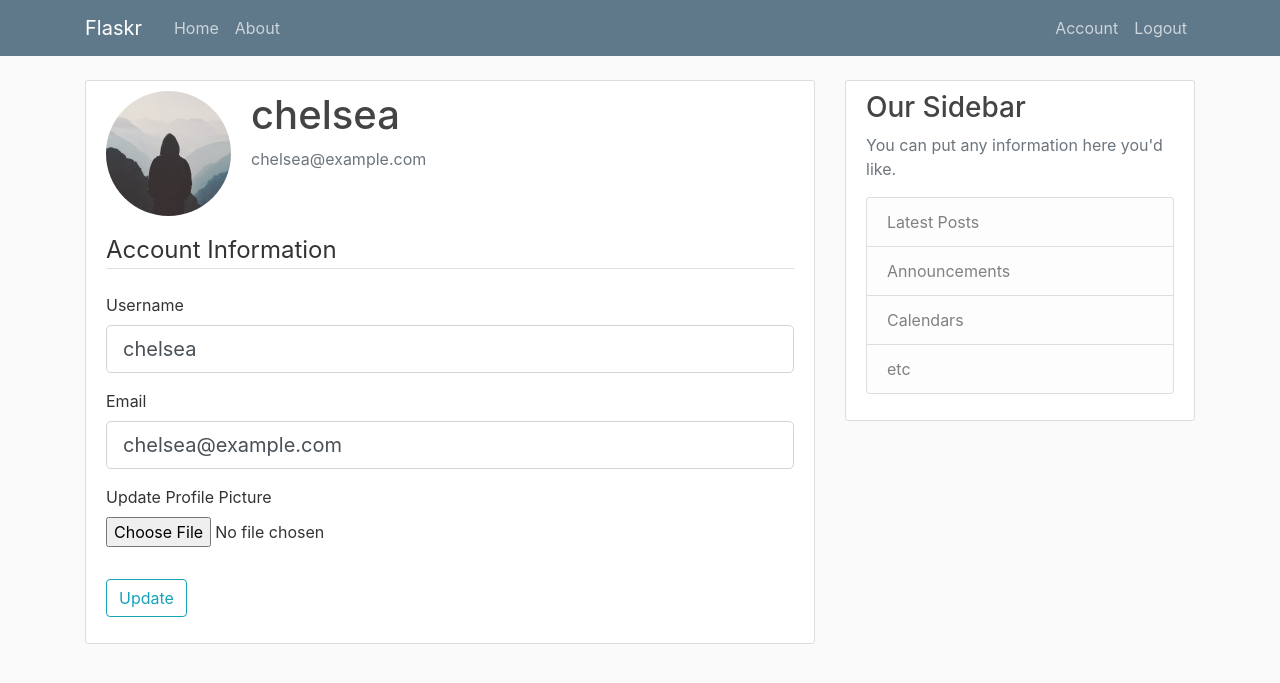
After one commit to derek-oshita/flaskr, a Flask app: page /account in a window 1280 px wide. The commit adds this page. Shown: the top 683 px of the page. Run offline with Flask 2, Linux system fonts and the light colour scheme; a user stored in the database is signed in; some libraries are stand-ins or nearby versions.

Commit message:
Added image field to form and image object to route.

```diff
--- a/flaskr/__init__.py
+++ b/flaskr/__init__.py
@@ -11,6 +11,8 @@
 db = SQLAlchemy(app)
 bcrypt = Bcrypt(app)
 login_manager = LoginManager(app)
+login_manager.login_view = 'login'
+login_manager.login_message_category = 'info'
 
 # ROUTES
 from flaskr import routes
--- a/flaskr/forms.py
+++ b/flaskr/forms.py
@@ -1,4 +1,6 @@
 from flask_wtf import FlaskForm
+from flask_wtf.file import FileField, FileAllowed
+from flask_login import current_user
 from wtforms import StringField, PasswordField, SubmitField, BooleanField
 from wtforms.validators import DataRequired, Length, Email, EqualTo, ValidationError
 
@@ -46,3 +48,29 @@
     remember = BooleanField('Remember me')
 
     submit = SubmitField('Login')
+
+# UPDATE ACCOUNT
+class UpdateAccountForm(FlaskForm):
+    username = StringField('Username', validators=[
+        DataRequired(),
+        Length(min=2, max=20)])
+
+    email = StringField('Email', validators=[
+        DataRequired(),
+        Email()])
+
+    picture = FileField('Update Profile Picture', validators=[FileAllowed(['jpg', 'png'])])
+
+    submit = SubmitField('Update')
+
+    def validate_username(self, username):
+        if username.data != current_user.username:
+            user = User.query.filter_by(username=username.data).first()
+            if user:
+                raise ValidationError('That username is already taken.')
+
+    def validate_email(self, email):
+        if email.data != current_user.email:
+            user = User.query.filter_by(email=email.data).first()
+            if user:
+                raise ValidationError('That email address is already taken.')
--- a/flaskr/routes.py
+++ b/flaskr/routes.py
@@ -1,8 +1,8 @@
-from flask import render_template, url_for, flash, redirect
+from flask import render_template, url_for, flash, redirect, request
 from flaskr import app, db, bcrypt
 from flaskr.models import User, Post
-from flaskr.forms import RegistrationForm, LoginForm
-from flask_login import login_user, current_user, logout_user
+from flaskr.forms import RegistrationForm, LoginForm, UpdateAccountForm
+from flask_login import login_user, current_user, logout_user, login_required
 
 
 posts = [
@@ -63,7 +63,8 @@
         user = User.query.filter_by(email=form.email.data).first()
         if user and bcrypt.check_password_hash(user.password, form.password.data):
             login_user(user, remember=form.remember.data)
-            return redirect(url_for('home'))
+            next_page = request.args.get('next')
+            return redirect(next_page) if next_page else redirect(url_for('home'))
         else:
             flash(f"Login unsuccessful. Please check credentials.", "danger")
     return render_template('login.html', title='Login', form=form)
@@ -73,3 +74,19 @@
 def logout():
     logout_user()
     return redirect(url_for('home'))
+
+@app.route("/account", methods=["GET", "POST"])
+@login_required
+def account():
+    form = UpdateAccountForm()
+    if form.validate_on_submit():
+        current_user.username = form.username.data
+        current_user.email = form.email.data
+        db.session.commit()
+        flash(f"Your account has been updated!", 'success')
+        return redirect(url_for('account'))
+    elif request.method == 'GET':
+        form.username.data = current_user.username
+        form.email.data = current_user.email
+    image_file = url_for('static', filename='profile_pics/' + current_user.image_file)
+    return render_template('account.html', title='Account', image_file=image_file, form=form)
--- /dev/null
+++ b/flaskr/templates/account.html
@@ -0,0 +1,63 @@
+{% extends 'layout.html' %}
+{% block content %}
+<div class="content-section">
+    <div class="media">
+      <img class="rounded-circle account-img" src="{{ image_file }}">
+      <div class="media-body">
+        <h2 class="account-heading">{{ current_user.username }}</h2>
+        <p class="text-secondary">{{ current_user.email }}</p>
+      </div>
+    </div>
+    <!-- FORM -->
+        <form action="" method="POST" enctype="multipart/form-data">
+            {{ form.hidden_tag() }}
+            <fieldset class="form-group">
+                <legend class="border-bottom mb-4">Account Information</legend>
+            <!-- USERNAME -->
+                <div class="form-group">
+                    {{ form.username.label(class="form-control-label")}}
+                    <!-- VALIDATION -->
+                    {% if form.username.errors %}
+                        {{ form.username(class="form-control form-control-lg is-invalid")}}
+                            <div class="invalid-feedback">
+                                {% for error in form.username.errors %}
+                                    <span>{{ error }}</span>
+                                {% endfor %}
+                            </div>
+                    {% else %}
+                        {{ form.username(class="form-control form-control-lg")}}
+                    {% endif %}
+                </div>
+            <!-- EMAIL -->
+                <div class="form-group">
+                    {{ form.email.label(class="form-control-label")}}
+                    <!-- VALIDATION -->
+                    {% if form.email.errors %}
+                        {{ form.email(class="form-control form-control-lg is-invalid")}}
+                            <div class="invalid-feedback">
+                                {% for error in form.email.errors %}
+                                    <span>{{ error }}</span>
+                                {% endfor %}
+                            </div>
+                    {% else %}
+                        {{ form.email(class="form-control form-control-lg")}}
+                    {% endif %}
+                </div>
+            <!-- PICTURE -->
+                <div class="form-group">
+                    {{ form.picture.label()}}
+                    {{ form.picture(class="form-control-file")}}
+                    {% if form.picture.errors %}
+                        {% for error in form.picture.errors %}
+                            <span class="text-danger">{{ error }}</span></br>
+                        {% endfor %}
+                    {% endif %}
+                </div>
+            </fieldset>
+            <!-- SUBMIT BUTTON -->
+                <div class="form-group">
+                    {{ form.submit(class="btn btn-outline-info") }}
+                </div>
+        </form>
+  </div>
+{% endblock content %}
--- a/flaskr/templates/layout.html
+++ b/flaskr/templates/layout.html
@@ -36,6 +36,7 @@
                     <!-- Navbar Right Side -->
                     <div class="navbar-nav">
                         {% if current_user.is_authenticated %}
+                            <a class="nav-item nav-link" href="{{ url_for('account') }}">Account</a>
                             <a class="nav-item nav-link" href="{{ url_for('logout') }}">Logout</a>
                         {% else %}
                             <a class="nav-item nav-link" href="{{ url_for('login') }}">Login</a>
```
Also changed, not shown: flaskr/site.db, flaskr/static/profile_pics/default.jpg (added), 1 other file.
